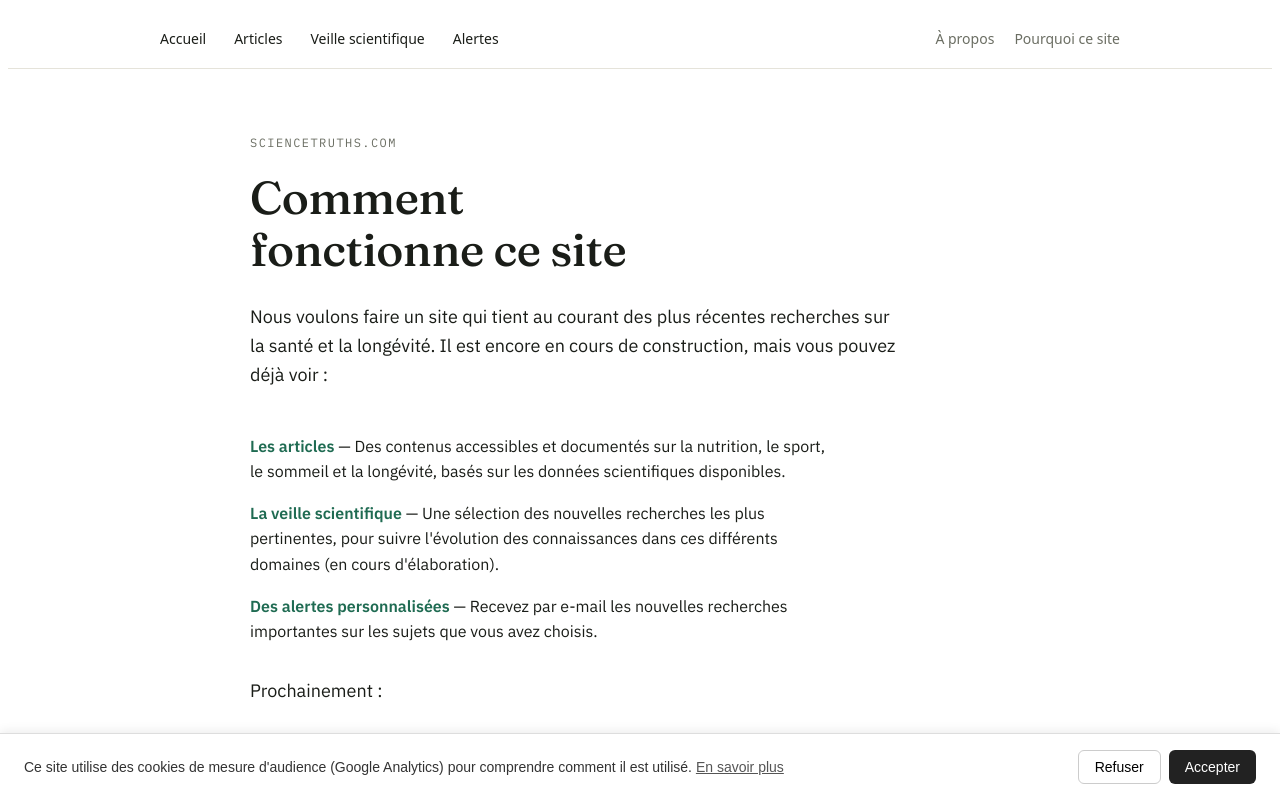
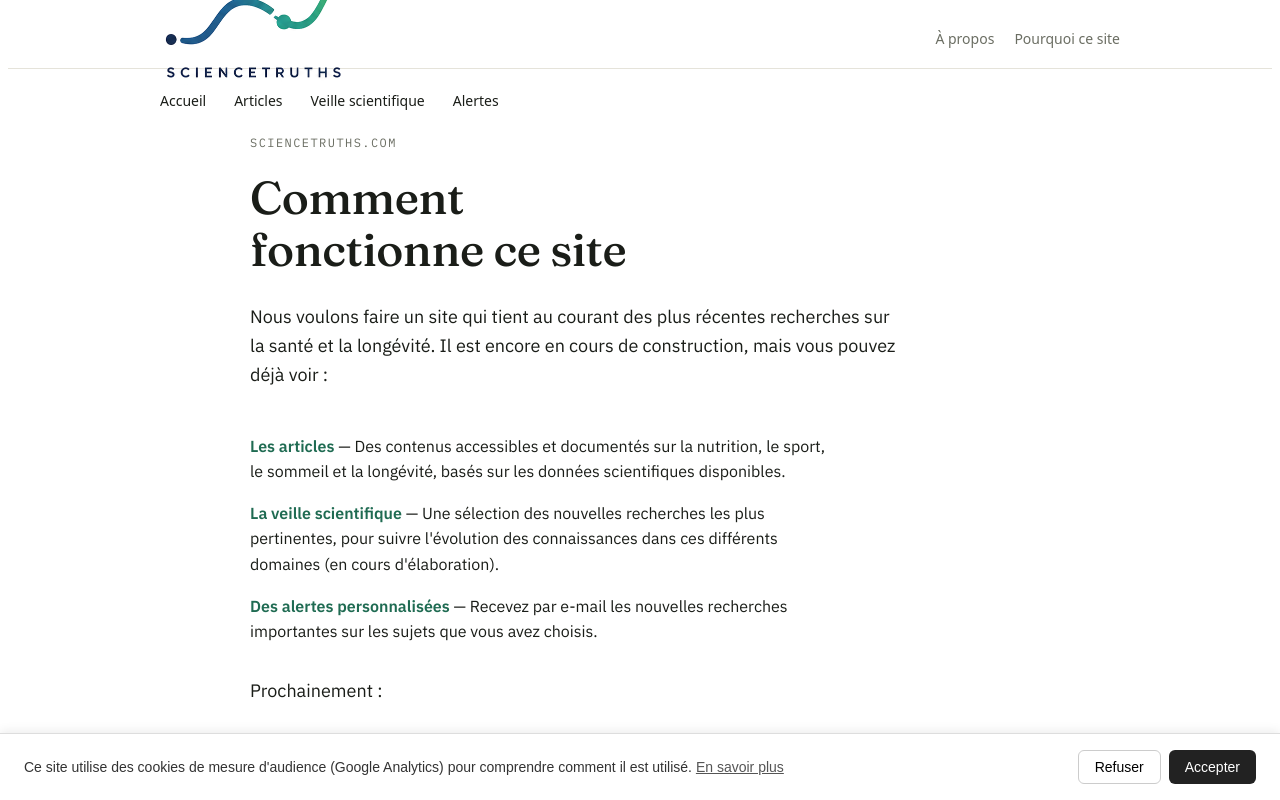
Before and after one commit to bruno13198/santeetlongevite, a Next.js app: page / in a window 1280 px wide. Shown: the top 800 px of the page. Built offline with nearby package versions, Linux system fonts and the light colour scheme; no server answers; the database is empty.

Commit message:
Refactor Nav component structure and add logo

```diff
--- a/app/components/Nav.js
+++ b/app/components/Nav.js
@@ -1,16 +1,28 @@
 import Link from 'next/link';
+import Image from 'next/image';
 import styles from './Nav.module.css';
 
 export default function Nav() {
   return (
     <nav className={styles.nav}>
       <div className={styles.wrap}>
+        <div className={styles.leftGroup}>
+          <Link href="/" className={styles.logoLink} aria-label="ScienceTruths - Accueil">
+            <Image
+              src="/logo-nav.png"
+              alt="ScienceTruths"
+              width={188}
+              height={120}
+              priority
+            />
+          </Link>
           <ul className={styles.left}>
             <li><Link href="/" className={styles.link}>Accueil</Link></li>
             <li><Link href="/articles" className={styles.link}>Articles</Link></li>
             <li><Link href="/veille-scientifique" className={styles.link}>Veille scientifique</Link></li>
             <li><Link href="/mes-alertes" className={styles.link}>Alertes</Link></li>
           </ul>
+        </div>
         <ul className={styles.right}>
           <li><Link href="/a-propos" className={styles.link}>À propos</Link></li>
           <li><Link href="/articles/Pourquoi-ce-site" className={styles.link}>Pourquoi ce site</Link></li>
```
Lines whose indentation alone changed are shown as unchanged.
